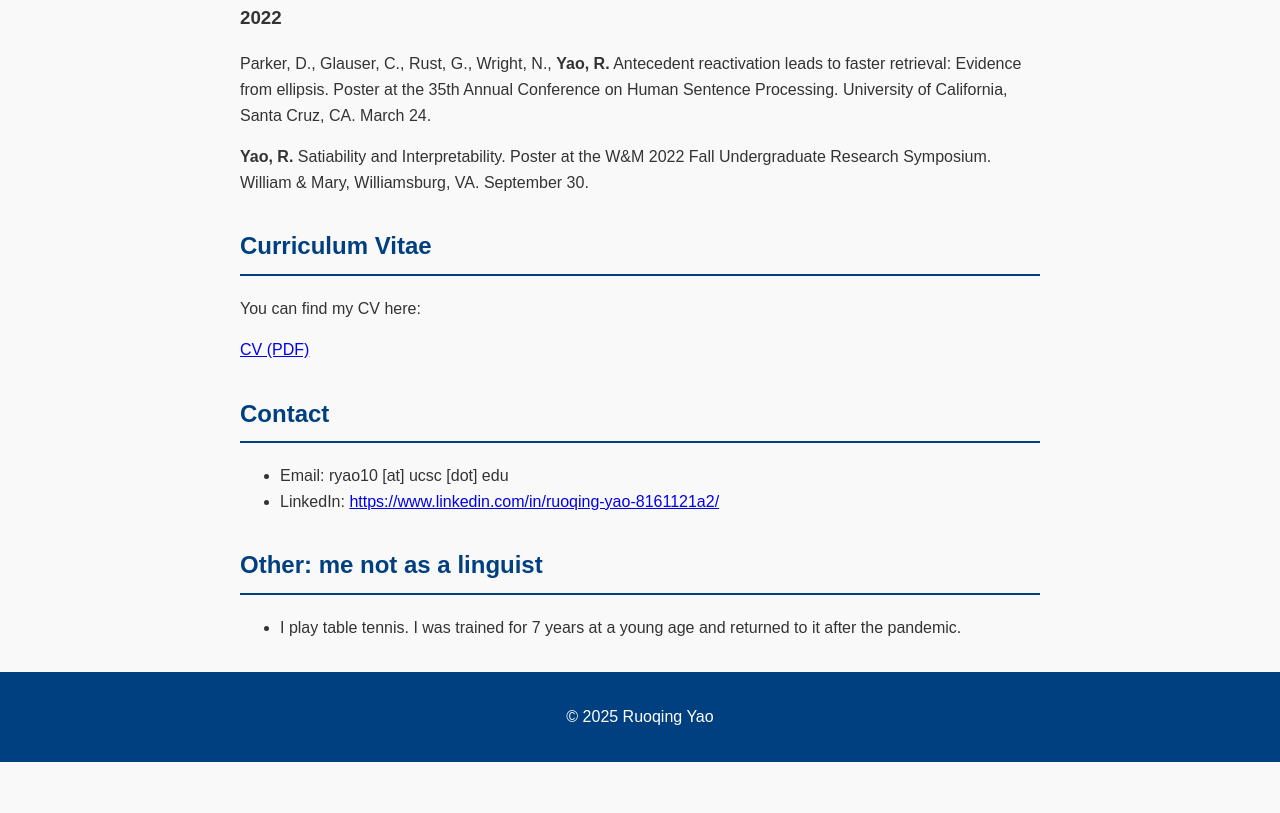
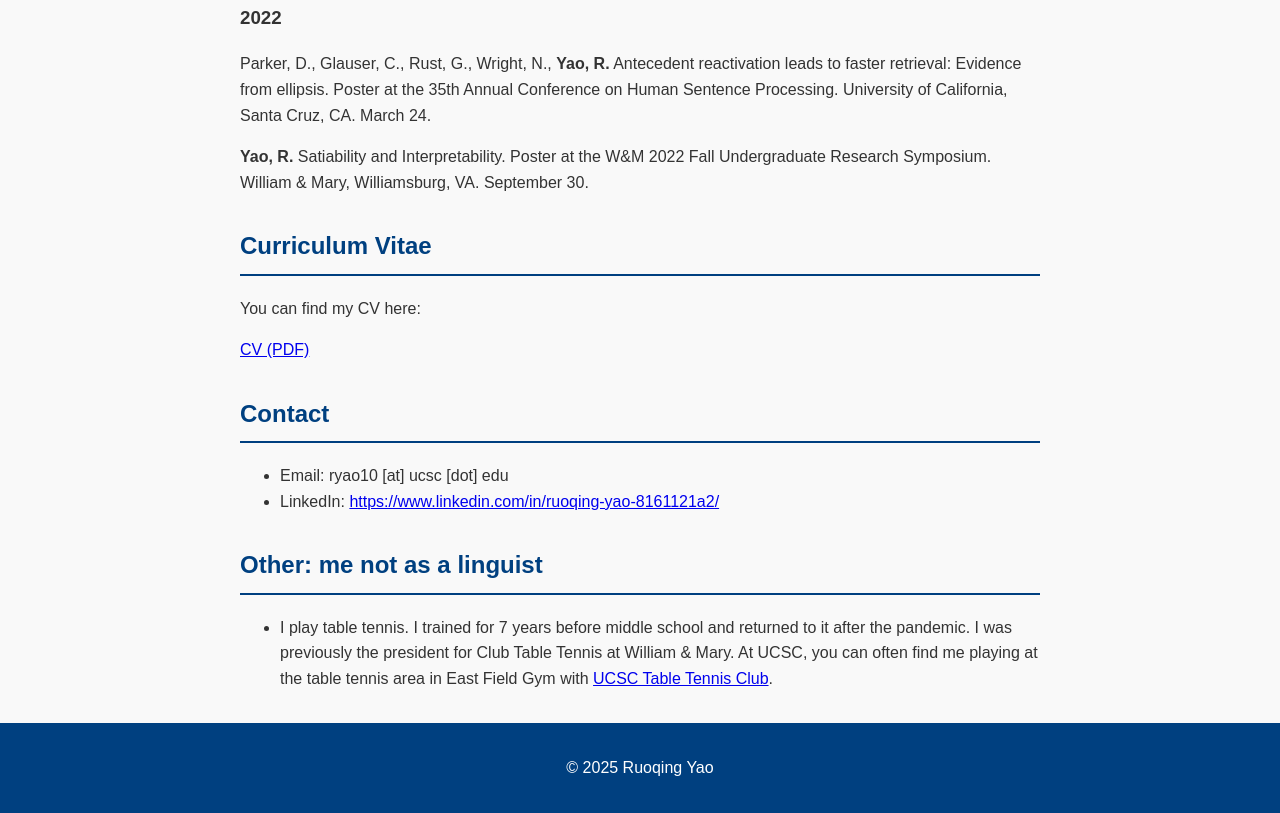
Before and after one commit to Ruoqing-Yao/Ruoqing-Yao, a plain HTML site: page index.html in a window 1280 px wide. Shown: the part 1121-1934 px from the top of the page. Before the commit the page ends 1883 px from the top, so only its background shows below. Drawn offline with Linux system fonts and the light colour scheme.

Commit message:
update other

```diff
--- a/index.html
+++ b/index.html
@@ -185,7 +185,7 @@
     <section id="other">
       <h2>Other: me not as a linguist</h2>
       <ul>
-        <li>I play table tennis. I was trained for 7 years at a young age and returned to it after the pandemic.</a></li>
+        <li>I play table tennis. I trained for 7 years before middle school and returned to it after the pandemic. I was previously the president for Club Table Tennis at William & Mary. At UCSC, you can often find me playing at the table tennis area in East Field Gym with <a href="https://www.instagram.com/ucscttc?igsh=NTc4MTIwNjQ2YQ==" target="_blank">UCSC Table Tennis Club</a>.  </a></li>
       </ul>
     </section>
   </main>
```
